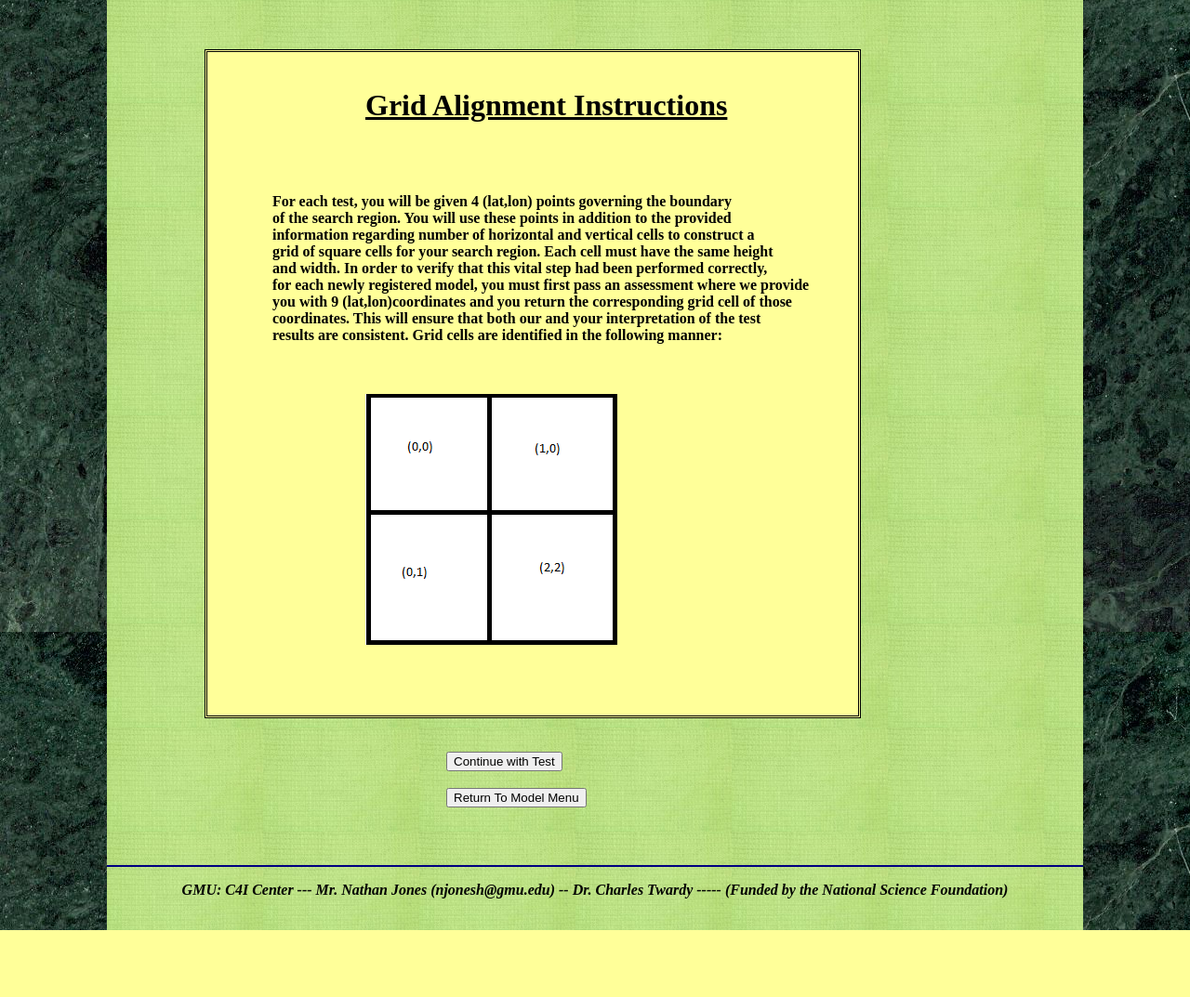
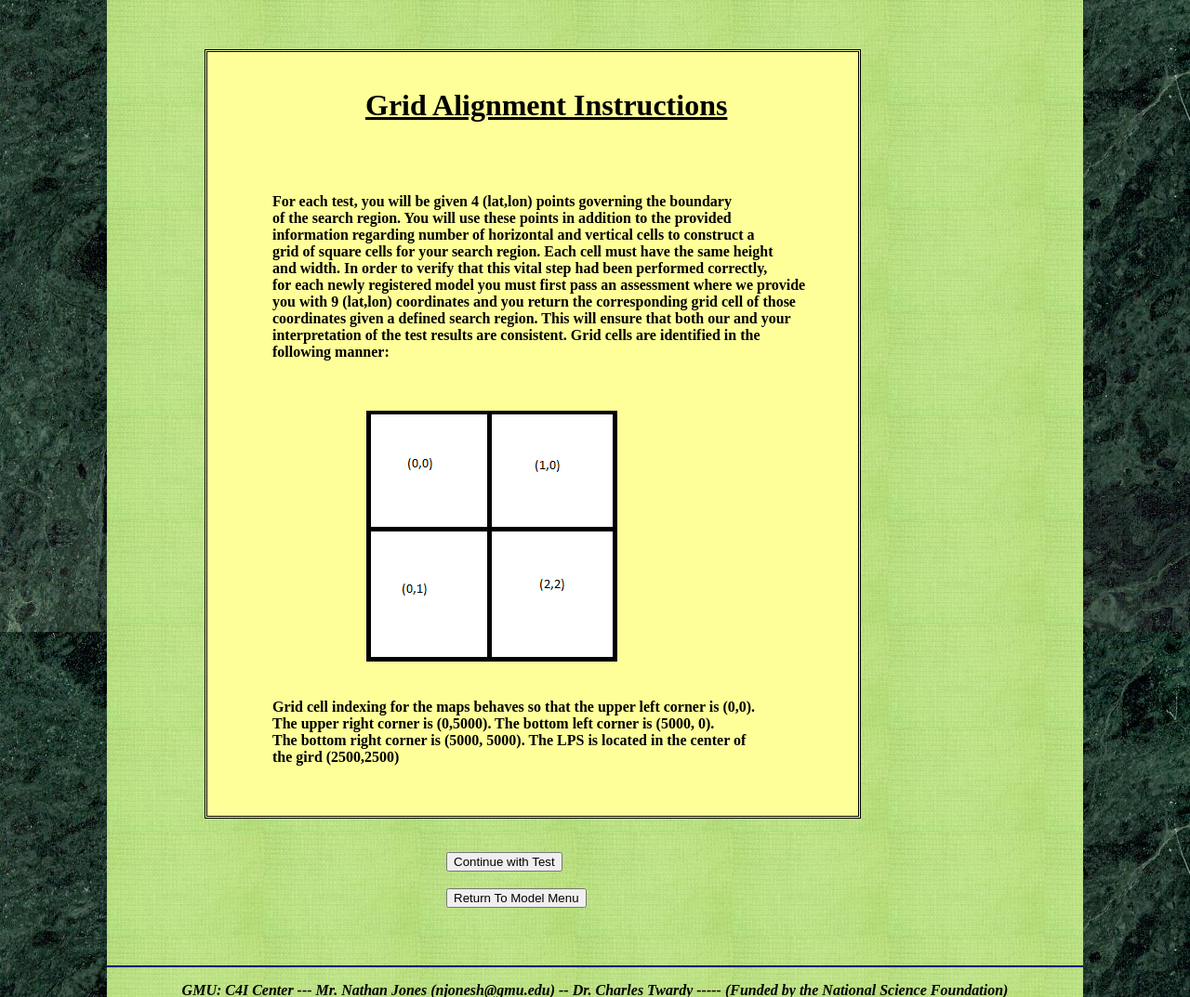
Before and after one commit to ctwardy/mapscore, a Django app: template templates/tst_instructions.html in a window 1280 px wide. Shown: the part 131-1204 px from the top of the page at 93% size. Before the commit the page ends 1132 px from the top, so only its background shows below. Run offline with Django 3.2, Linux system fonts and the light colour scheme; the template is opened without the code that fills it, so the values that code supplies are empty; parts of the project's set-up code (start-up, migrations or seed data) failed here and were passed over.

Commit message:
Instruction Template Modification

```diff
--- a/templates/tst_instructions.html
+++ b/templates/tst_instructions.html
@@ -59,16 +59,21 @@
 	information regarding number of horizontal and vertical cells to construct a  <br>
 	grid of square cells for your search region. Each cell must have the same height  <br>
 	and width. In order to verify that this vital step had been performed correctly,  <br>
-	for each newly registered model, you must first pass an assessment where we provide <br>
-	you with 9 (lat,lon)coordinates and you return the corresponding grid cell of those <br>
-	coordinates. This will ensure that both our and your interpretation of the test <br>
-	results are consistent. Grid cells are identified in the following manner:  <br><br><br></b>
+	for each newly registered model you must first pass an assessment where we provide <br>
+	you with 9 (lat,lon) coordinates and you return the corresponding grid cell of those <br>
+	coordinates given a defined search region. This will ensure that both our and your <br>
+	interpretation of the test results are consistent. Grid cells are identified in the<br>
+	following manner:  <br><br><br></b>
 	<br>
 
 	<div style = 'padding-left:100px'> <img src = "/media/grid_example.png" width ='271' height = '270'> </div>
-	<br> <br><br>
+	<br> <br>
 
-
+	<b>Grid cell indexing for the maps behaves so that the upper left corner is (0,0). <br>
+	The upper right corner is (0,5000). The bottom left corner is (5000, 0). <br>
+	The bottom right corner is (5000, 5000). The LPS is located in the center of<br>
+	the gird (2500,2500) </b>
+<br><br><br>
 
 </b>
 
```
